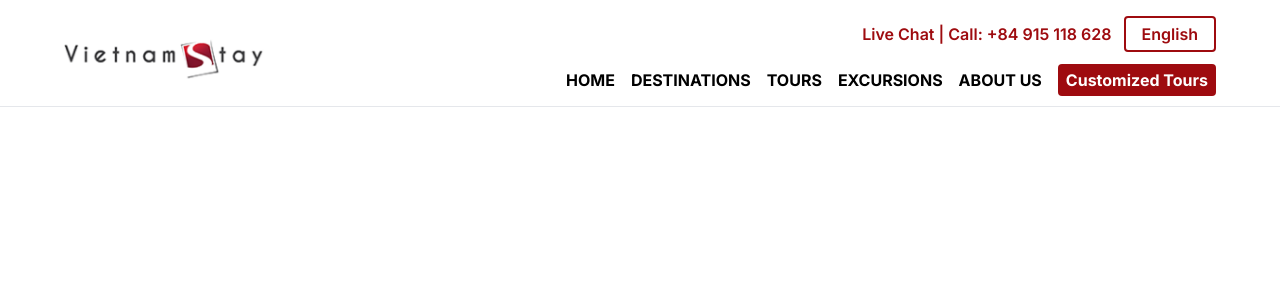
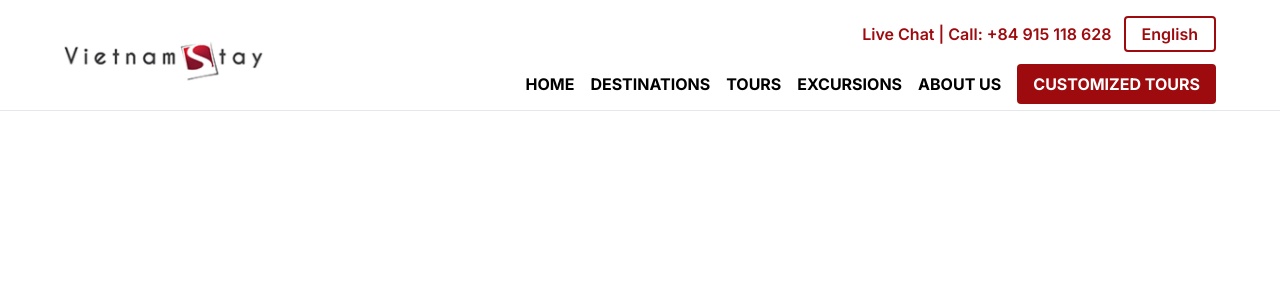
Before and after one commit to vhpx/vnstay-ai-integration-prototype, a Next.js app: page / in a window 1280 px wide. Shown: the top 300 px of the page. Built offline with nearby package versions, Linux system fonts and the light colour scheme.

Commit message:
chore: enlarge primary action button

```diff
--- a/src/app/navbar.tsx
+++ b/src/app/navbar.tsx
@@ -45,7 +45,7 @@ export default function Navbar() {
           >
             About us
           </Link>
-          <button className="text-white hover:bg-brand/80 transition h-fit px-2 py-1 mb-2.5 rounded bg-brand">
+          <button className="text-white uppercase hover:bg-brand/80 transition h-fit px-4 py-2 mb-1.5 rounded bg-brand">
             Customized Tours
           </button>
         </div>
```
